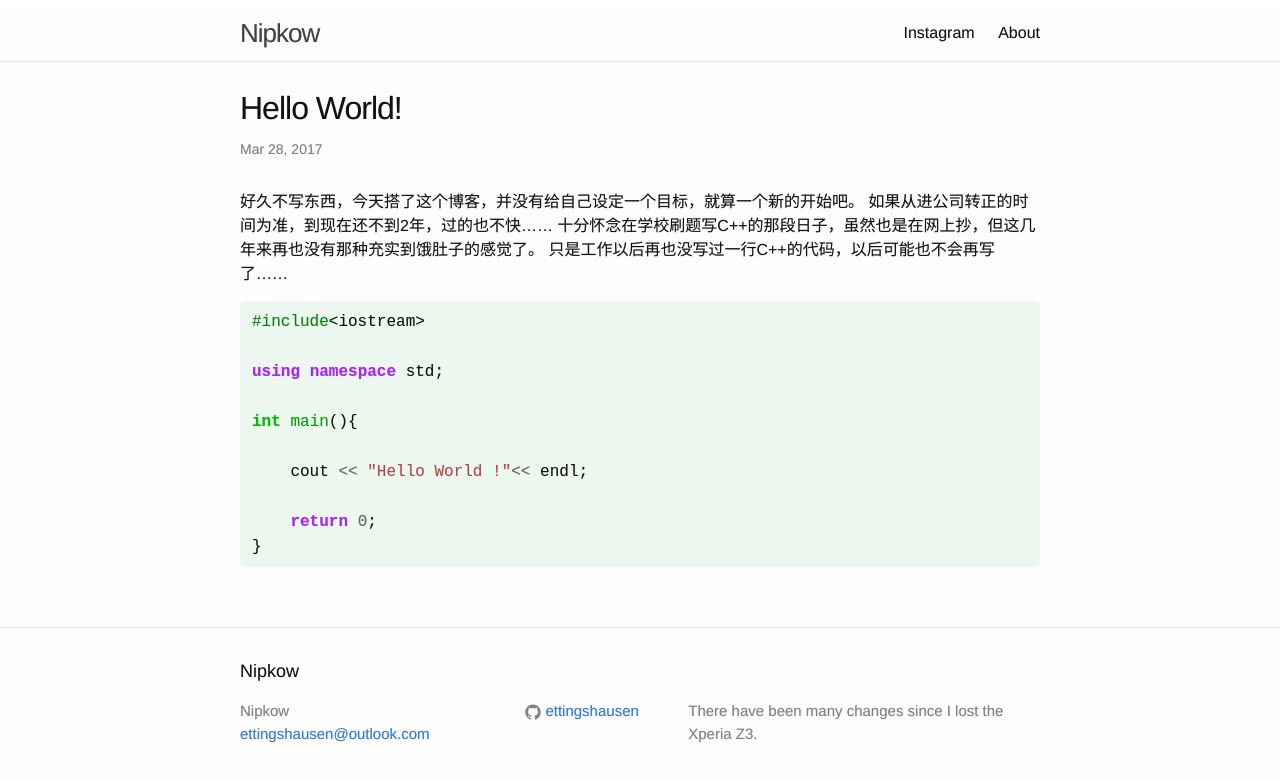
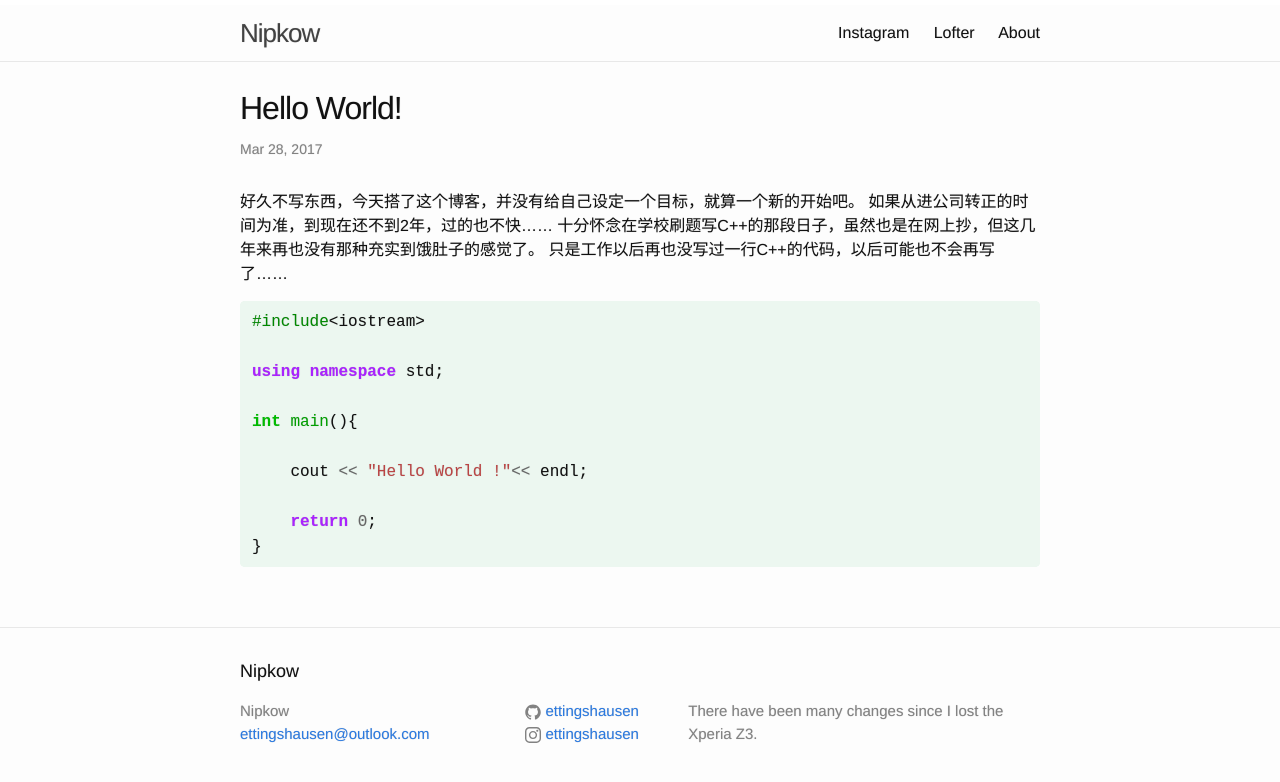
Before and after one commit to ettingshausen/ettingshausen.github.io, a Jekyll site: the page built from _posts/2017-03-28-hello-world.md, in a window 1280 px wide. Shown: the top 782 px of the page. Built offline with Jekyll 4.4.1, drawn with Linux system fonts in a browser that asks for light colours; Markdown is read by kramdown in place of the engine named in the settings.

Commit message:
add lofter link

```diff
--- a/_config.yml
+++ b/_config.yml
@@ -21,6 +21,7 @@
 url: "http://nipkow.lofter.com" # the base hostname & protocol for your site, e.g. http://example.com
 twitter_username:
 github_username:  ettingshausen
+instagram_username:  ettingshausen
 
 # Build settings
 # markdown: kramdown
--- a/_data/header.yaml
+++ b/_data/header.yaml
@@ -1,4 +1,6 @@
 - title: Instagram
   url: https://instagram.com/ettingshausen
+- title: Lofter
+  url: http://nipkow.lofter.com/
 - title: About
   url: /about/
--- a/_includes/footer.html
+++ b/_includes/footer.html
@@ -25,6 +25,13 @@
             {% include icon-twitter.html username=site.twitter_username %}
           </li>
           {% endif %}
+
+          {% if site.instagram_username %}
+          <li>
+            {% include icon-instagram.html username=site.instagram_username %}
+          </li>
+          {% endif %}
+
         </ul>
       </div>
 
--- /dev/null
+++ b/_includes/icon-instagram.html
@@ -0,0 +1 @@
+<a href="https://instagram.com/{{ include.username }}"><span class="icon icon--instagram">{% include icon-instagram.svg %}</span><span class="username">{{ include.username }}</span></a>
```
Also changed, not shown: _includes/icon-instagram.svg (added).
